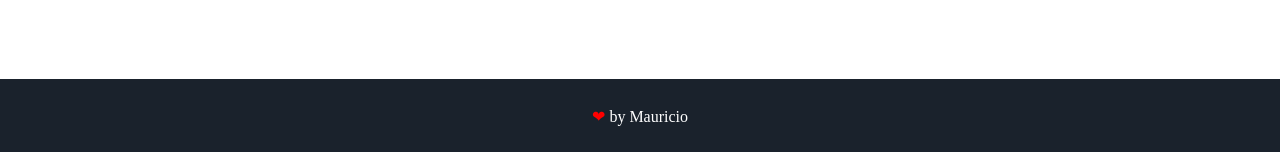
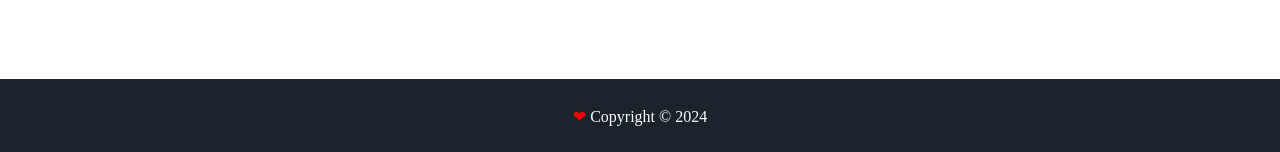
Before and after one commit to ZernerdaBot/ZernerdaBot.github.io, a Jekyll site: the page built from index.html, in a window 1280 px wide. Shown: the part 1103-1255 px from the top of the page. Built offline with Jekyll 4.4.1, drawn with Linux system fonts in a browser that asks for light colours; some web fonts are replaced.

Commit message:
Update footer.html

```diff
--- a/_includes/footer.html
+++ b/_includes/footer.html
@@ -1,6 +1,6 @@
 <footer class="footer">
     <!-- <p>&copy; {{ site.username }}</p> -->
-    <p> <span class="love">❤</span> by <a href="https://github.com/m">Mauricio</a></p>
+    <p> <span class="love">❤</span> Copyright © 2024 <a href="/Zernerda.html"></a></p>
 </footer>
 <script src="{{ '/assets/js/particles.min.js' | prepend: site.baseurl }}"></script>
 <script src="{{ '/assets/js/sweet-scroll.min.js' | prepend: site.baseurl }}"></script>
```
